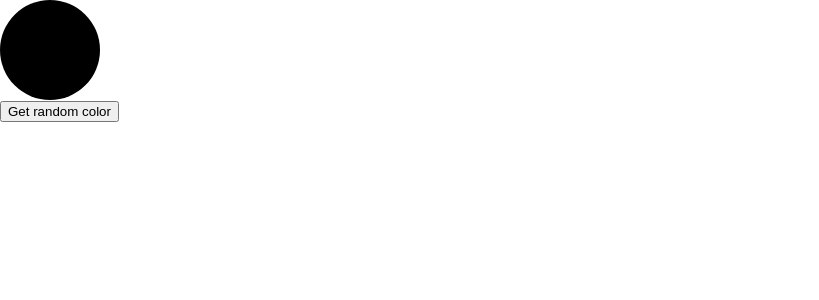
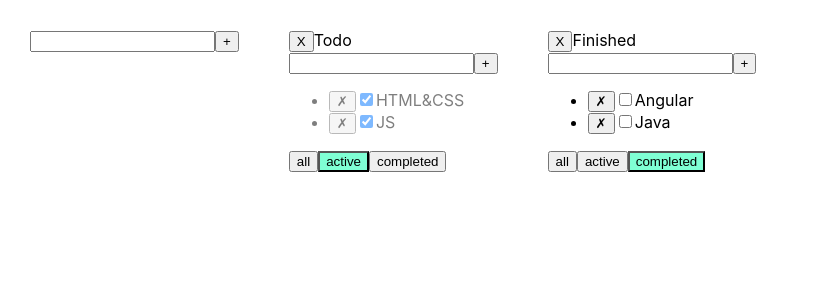
Before and after one commit to beamle/1-todolist, a React (Create React App) app: page / in a window 1280 px wide. Shown: the top 300 px of the page, without its empty margins (0-819 px from the left). Built offline with nearby package versions, Linux system fonts and the light colour scheme.

Commit message:
dimych 02 sprint 01 week done

```diff
--- a/src/App.tsx
+++ b/src/App.tsx
@@ -11,17 +11,19 @@ type TodoListType = {
     filter: FilterValuesType
 }
 
+type TasksType = {
+    [key: string] : TaskType[]
+}
+
 function App() {
     let todoListId1 = v1();
     let todoListId2 = v1();
-    let todoListId3 = v1();
 
     let [todoLists, setTodoLists] = useState<TodoListType[]>([
         {id: todoListId1, title: "Todo", filter: "active"},
         {id: todoListId2, title: "Finished", filter: "completed"}
     ])
-
-    let [tasks, setTasks] = useState({
+    let [tasks, setTasks] = useState<TasksType>({
         [todoListId1]: [
             {id: v1(), title: "HTML&CSS", isDone: true},
             {id: v1(), title: "JS", isDone: true},
@@ -29,10 +31,10 @@ function App() {
         [todoListId2]: [
             {id: v1(), title: "Angular", isDone: false},
             {id: v1(), title: "Java", isDone: false}
-        ]
-
+        ],
     });
 
+    // TASKS MANIPULATION
     function changeIsDone(id: string, newIsDone: boolean, todoListId: string) {
         let tasksArr = tasks[todoListId]
         debugger
@@ -45,41 +47,61 @@ function App() {
         //         task.isDone = newIsDone;
         //         setTasks({...tasks})
         //     }
-        // }
+        // } // МУТАЦИЯ
     }
-
-
     function deleteTask(id: string, todoListId: string) {
         let tasksArr = tasks[todoListId]
         let filteredTasks = tasksArr.filter(task => task.id !== id)
         tasks[todoListId] = filteredTasks
         setTasks({...tasks})
     }
-
     function addTask(title: string, todoListId: string) {
         let newTask = {id: v1(), title: title, isDone: false};
         let tasksArr = tasks[todoListId];
-        let newTasks = [...tasksArr, newTask]
-        tasks[todoListId] = newTasks
+        tasks[todoListId] = [...tasksArr, newTask]
         setTasks({...tasks})
     }
-
     const allFiltersHandler = (filter: FilterValuesType, todoListId: string) => {
         let todoListToChange = todoLists.find(td => td.id === todoListId)
         if (todoListToChange) todoListToChange.filter = filter
         setTodoLists([...todoLists])
     }
+    const changeTaskTitleHandler = (taskId: string, newTitle: string, todoListId: string) => {
+        let newTasks = {...tasks}
+        let taskToChange = newTasks[todoListId].find((task: TaskType) => task.id === taskId)
+        if (taskToChange) {
+            taskToChange.title = newTitle
+            setTasks(newTasks)
+        }
 
+            // let updatedTasksList = tasks[todoListId].map(task => taskId === task.id ? {...task, title: newTitle} : task)
+
+        // let taskToUpdate = tasks[todoListId].find(task => taskId === task.id)
+        // if (taskToUpdate) {
+        //     taskToUpdate.title = newTitle
+        //     setTasks({...tasks} )
+        // } // МУТАЦИЯ
+    }
+
+    // TODOLISTS MANIPULATION
     const deleteTodoList = (id: string) => {
         setTodoLists(todoLists.filter(tl => tl.id !== id))
         delete tasks[id]
         setTasks(tasks)
     }
-    console.log(tasks)
+    function addTodolist(title: string) {
+        let todolist: TodoListType =  {id: v1(), title: title, filter: "all"}
+        setTodoLists([...todoLists, todolist])
+        setTasks({...tasks, [todolist.id] : []})
+    }
+    const changeTodolistTitleHandler = (title:string, todolistId: string ) => {
+        setTodoLists(todoLists.map(tl => tl.id === todolistId ? {...tl, title} : tl))
+    }
+    console.log(todoLists)
 
     return (
         <div className="App">
-            <AddItemForm addItem={() => {}} id={'33'}/>
+            <AddItemForm addItem={addTodolist}/>
             {todoLists.map(tl => {
                 let tasksForTodolist = tasks[tl.id]
 
@@ -90,12 +112,6 @@ function App() {
                     tasksForTodolist = tasksForTodolist.filter(task => !task.isDone)
                 }
 
-                const addTodoList = () => {
-                    let newTodoList: TodoListType = {id: todoListId3, title: "All", filter: "all"}
-                    setTodoLists([...todoLists, newTodoList])
-                }
-
-
                 return <Todolist key={tl.id}
                                  id={tl.id}
                                  tasks={tasksForTodolist}
@@ -103,10 +119,11 @@ function App() {
                                  deleteTask={deleteTask}
                                  addTask={addTask}
                                  changeIsDone={changeIsDone}
+                                 changeTaskTitleHandler={changeTaskTitleHandler}
                                  allFiltersHandler={allFiltersHandler}
                                  filter={tl.filter}
                                  deleteTodoList={deleteTodoList}
-                                 // addTodoList={addTodoList}
+                                 changeTodolistTitleHandler={changeTodolistTitleHandler}
                 />
             })}
         </div>
--- a/src/components/AddItemForm/AddItemForm.tsx
+++ b/src/components/AddItemForm/AddItemForm.tsx
@@ -2,18 +2,17 @@ import React, {ChangeEvent, FC, useState} from 'react';
 import s from "../Todolist/Todolist.module.css";
 
 type AddItemFormPropsType = {
-    addItem: (title: string, todoListId: string) => void
-    id: string
+    addItem: (title: string) => void
 
 }
 
-const AddItemForm: FC<AddItemFormPropsType>= ({addItem, id}) => {
+const AddItemForm: FC<AddItemFormPropsType>= ({addItem}) => {
     const [error, setError] = useState<string | null>('');
     const [inputText, setInputText] = useState('');
 
     function addTaskBtnHandle() {
         if (inputText.trim()) {
-            addItem(inputText.trim(), id)
+            addItem(inputText.trim())
             setInputText('')
         } else {
             setError('Title is required')
--- /dev/null
+++ b/src/components/EditableSpan/EditableSpan.tsx
@@ -0,0 +1,26 @@
+import React, {ChangeEvent, FC, useState} from "react";
+
+type EditableSpan = {
+    title: string
+    changeTitleHandler: (title: string) => void
+}
+export const EditableSpan: FC<EditableSpan> = (props) => {
+    const [editMode, setEditMode] = useState(false);
+    const [title, setTitle] = useState('');
+
+    const activateEditMode = () => {
+        setEditMode(true)
+        setTitle(props.title)
+    }
+    const activateViewMode = () => {
+        setEditMode(false)
+        props.changeTitleHandler(title)
+    }
+    const onChangeTitleHandler = (e: ChangeEvent<HTMLInputElement>) => setTitle(e.currentTarget.value);
+
+    return editMode
+        ? <input value={title} onBlur={activateViewMode} onChange={onChangeTitleHandler} autoFocus/>
+        : <span onDoubleClick={activateEditMode}
+                >
+            {props.title}</span>
+}
--- a/src/components/Todolist/Todolist.tsx
+++ b/src/components/Todolist/Todolist.tsx
@@ -1,9 +1,10 @@
-import React, {ChangeEvent, useState} from 'react';
+import React from 'react';
 import {FilterValuesType} from "../../App";
 import Button from "../Button/Button";
 import s from './Todolist.module.css';
 import CheckBox from "../CheckBox/CheckBox";
 import AddItemForm from "../AddItemForm/AddItemForm";
+import {EditableSpan} from "../EditableSpan/EditableSpan";
 
 type PropsType = {
     id: string
@@ -12,6 +13,8 @@ type PropsType = {
     deleteTask: (id: string, todoListId: string) => void
     addTask: (title: string, todoListId: string) => void
     changeIsDone: (id: string, isDone: boolean, todoListId: string) => void
+    changeTaskTitleHandler: (id: string, title: string, todoListId: string) => void
+    changeTodolistTitleHandler: (todolistId: string, title: string) => void
     allFiltersHandler: (filter: FilterValuesType, todoListId: string) => void
     filter: FilterValuesType
     deleteTodoList: (id: string) => void
@@ -28,17 +31,22 @@ const Todolist = (props: PropsType) => {
     const {tasks, addTask, title, allFiltersHandler, filter, id, deleteTodoList} = props
 
     const changeIsDoneHandler = (taskId: string, isDone: boolean) => props.changeIsDone(taskId, isDone, id) // second id is todolists id (props)
+    const addNewTask = (title: string) => addTask(title,id)
+    const changeTodolistTitleHandler = (title: string) => {
+        props.changeTodolistTitleHandler(title, id)
+    }
 
     function showTasks() {
         return tasks.map(task => {
 
                 const deleteTaskHandler = (taskId: string) => props.deleteTask(taskId, id) // just for training
+                const changeTaskTitleHandler = (title:string) => props.changeTaskTitleHandler(task.id, title, id)
 
                 return (
                     <li key={task.id} className={task.isDone ? s.isDone : ''}>
                         <button onClick={() => deleteTaskHandler(task.id)}>&#10007;</button>
                         <CheckBox checked={task.isDone} callback={(isDone) => changeIsDoneHandler(task.id, isDone)}/>
-                        <span>{task.title}</span>
+                        <EditableSpan title={task.title} changeTitleHandler={changeTaskTitleHandler}/>
                     </li>
                 )
             }
@@ -50,10 +58,9 @@ const Todolist = (props: PropsType) => {
         <div>
             <div>
                 <button onClick={() => deleteTodoList(id)}>X</button>
-                {/*<button onClick={props.addTodoList}>+</button>*/}
-                {title}
+                <EditableSpan title={title} changeTitleHandler={changeTodolistTitleHandler}/>
             </div>
-            <AddItemForm addItem={addTask} id={id}/>
+            <AddItemForm addItem={addNewTask}/>
             <ul>{showTasks()}</ul>
             <div>
                 <Button className={filter === 'all' ? s.activeFilter : ''} name={'all'}
@@ -70,8 +77,6 @@ const Todolist = (props: PropsType) => {
 export default Todolist;
 
 
-
-
 {/*<button className={filter === 'all' ? s.activeFilter : ''} name={'all'} onClick={() => allFiltersHandler('all')}>All</button>*/}
 {/*<button className={filter === 'active' ? s.activeFilter : ''} name={'active'} onClick={() => allFiltersHandler('active')}>Active</button>*/}
 {/*<button className={filter === 'completed' ? s.activeFilter : ''} name={'completed'} onClick={() => allFiltersHandler('completed')}>Completed</button>*/}
--- a/src/index.tsx
+++ b/src/index.tsx
@@ -1,39 +1,13 @@
-import React, {ChangeEvent, useState} from 'react';
-import ReactDOM from 'react-dom';
+import React from 'react';
+import ReactDOM from 'react-dom/client';
 import './index.css';
+import App from './App';
 
-function Colorize() {
+const root = ReactDOM.createRoot(
+    document.getElementById('root') as HTMLElement
+);
+root.render(
 
-    const [color, setColor] = useState<string>("black")
-    const colors = ["red", "yellow", "green", "blue", "violet", "chartreuse"]
+    <App />
 
-    const styles = {
-        width: "100px",
-        height: "100px",
-        borderRadius: "50%",
-        backgroundColor: "black"
-    }
-
-    const getColor = (colors: string[]) => {
-        const nextColor = colors[Math.floor(Math.random() * colors.length)]
-        return nextColor
-    }
-
-    return (
-        <main>
-            <div style={{...styles, backgroundColor: color}}/>
-            <div>
-                <button
-                    onClick={() => setColor(getColor(colors))}
-                >
-                    Get random color
-                </button>
-            </div>
-        </main>
-    )
-}
-
-ReactDOM.render(
-    <Colorize/>, document.getElementById('root')
 );
-// Что надо вставить вместо XXX, чтобы круг менял цвет по клику?
```
